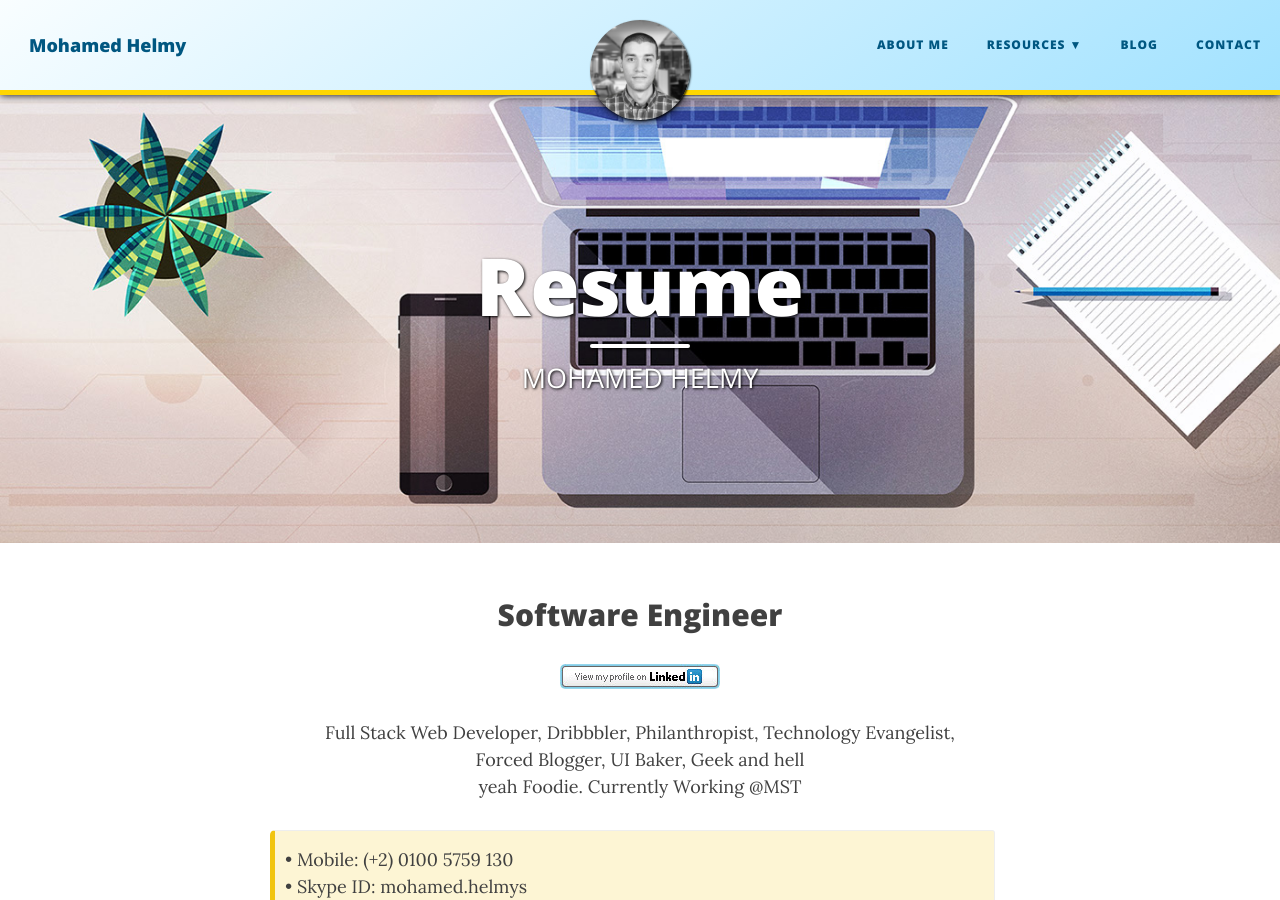
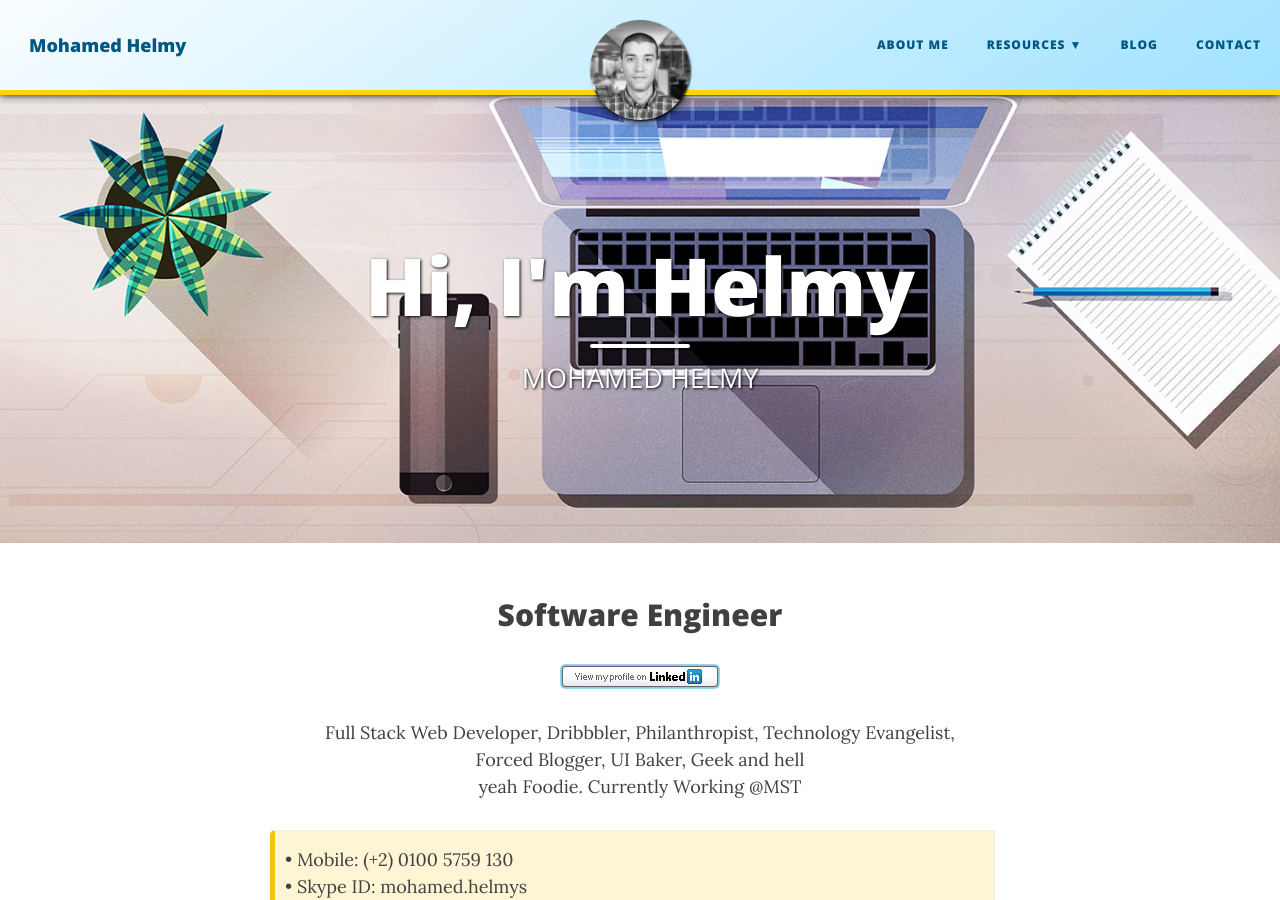
Before and after one commit to M-Helmy/m-helmy.github.io, a Jekyll site: the page built from resume.md, in a window 1280 px wide and 900 px high. Built offline with Jekyll 4.4.1, drawn with Linux system fonts in a browser that asks for light colours; nearby versions of some CDN libraries; comment, search, counter and statistics services are not loaded.

Commit message:
Update resume.md

```diff
--- a/resume.md
+++ b/resume.md
@@ -1,7 +1,8 @@
 ---
 layout: page
-title: Resume
+title: "Hi, I'm Helmy"
 subtitle: MOHAMED HELMY
+css: "/css/index.css"
 bigimg: /img/desk.jpg
 ---
 <meta name="theme-color" content="#ffd6008c" />
```
